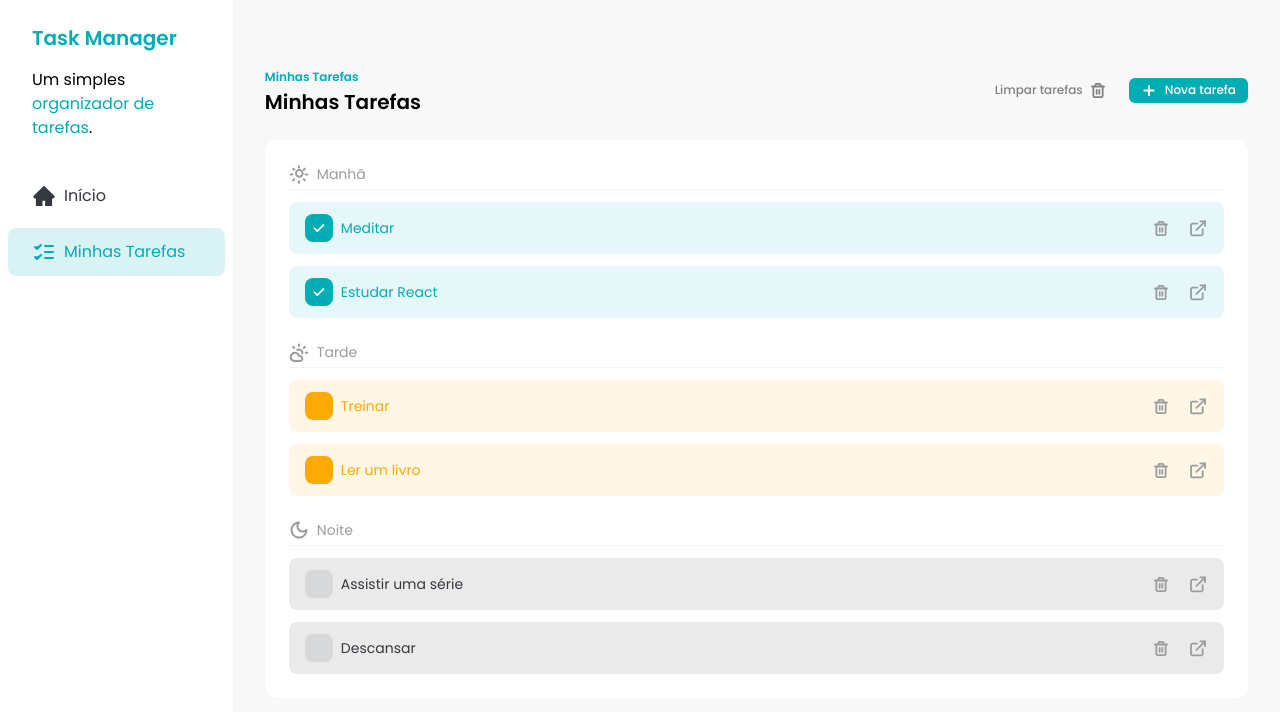
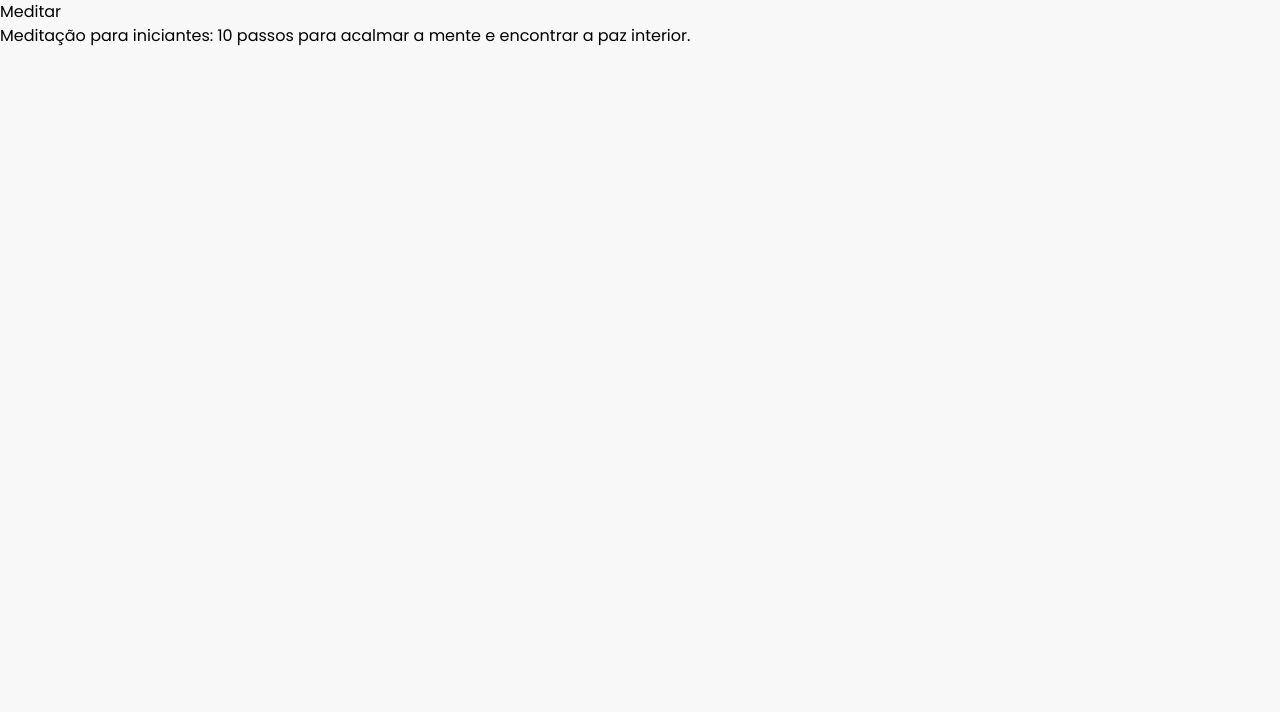
Before and after one commit to DevRogerFer/to-do-app, a React (Vite) app: page /task/1 in a window 1280 px wide. Shown: the top 712 px of the page. Built offline with nearby package versions, Linux system fonts and the light colour scheme; data requests are answered from the project's data file.

Commit message:
feat: add react router dom and initial TaskDetails page

```diff
--- a/package.json
+++ b/package.json
@@ -15,6 +15,7 @@
     "prop-types": "^15.8.1",
     "react": "^18.2.0",
     "react-dom": "^18.2.0",
+    "react-router-dom": "^6.25.1",
     "react-transition-group": "^4.4.5",
     "sonner": "^1.5.0",
     "tailwind-variants": "^0.2.1",
--- a/src/components/TaskItem.jsx
+++ b/src/components/TaskItem.jsx
@@ -1,5 +1,6 @@
 import PropTypes from "prop-types"
 import { useState } from "react"
+import { Link } from "react-router-dom"
 import { toast } from "sonner"
 
 import { CheckIcon, DetailsIcon, LoaderIcon, TrashIcon } from "../assets/icons"
@@ -51,7 +52,7 @@ const TaskItem = ({ task, handleCheckboxClick, onDeleteSuccess }) => {
           />
           {task.status === "done" && <CheckIcon />}
           {task.status === "in_progress" && (
-            <LoaderIcon className="animate-spin text-brand-process" />
+            <LoaderIcon className="animate-spin text-brand-white" />
           )}
         </label>
         {task.title}
@@ -68,9 +69,9 @@ const TaskItem = ({ task, handleCheckboxClick, onDeleteSuccess }) => {
             <TrashIcon className="text-brand-text-gray" />
           )}
         </Button>
-        <a href="#" className="transition hover:opacity-75">
+        <Link to={`/task/${task.id}`}>
           <DetailsIcon />
-        </a>
+        </Link>
       </div>
     </div>
   )
--- a/src/main.jsx
+++ b/src/main.jsx
@@ -2,11 +2,24 @@ import "./index.css"
 
 import React from "react"
 import ReactDOM from "react-dom/client"
+import { createBrowserRouter, RouterProvider } from "react-router-dom"
 
 import App from "./App.jsx"
+import TaskDetailsPage from "./pages/task-details.jsx"
+
+const router = createBrowserRouter([
+  {
+    path: "/",
+    element: <App />,
+  },
+  {
+    path: "/task/:taskId",
+    element: <TaskDetailsPage />,
+  },
+])
 
 ReactDOM.createRoot(document.getElementById("root")).render(
   <React.StrictMode>
-    <App />
+    <RouterProvider router={router} />
   </React.StrictMode>
 )
--- /dev/null
+++ b/src/pages/task-details.jsx
@@ -0,0 +1,27 @@
+import { useEffect, useState } from "react"
+import { useParams } from "react-router-dom"
+
+const TaskDetailsPage = () => {
+  const { taskId } = useParams()
+  const [task, setTask] = useState()
+
+  useEffect(() => {
+    const fetchTask = async () => {
+      const response = await fetch(`http://localhost:3000/tasks/${taskId}`, {
+        method: "GET",
+      })
+      const data = await response.json()
+      setTask(data)
+    }
+
+    fetchTask()
+  }, [taskId])
+  return (
+    <div>
+      <h1>{task?.title}</h1>
+      <p>{task?.description}</p>
+    </div>
+  )
+}
+
+export default TaskDetailsPage
```
Also changed, not shown: 1 other file (tests, documents, lock files or other folders).
